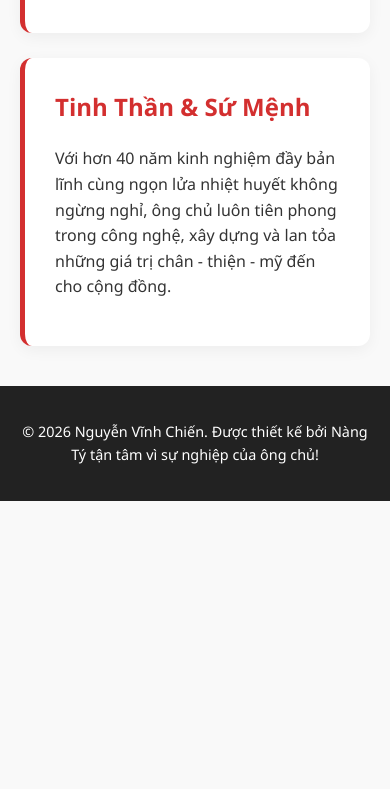
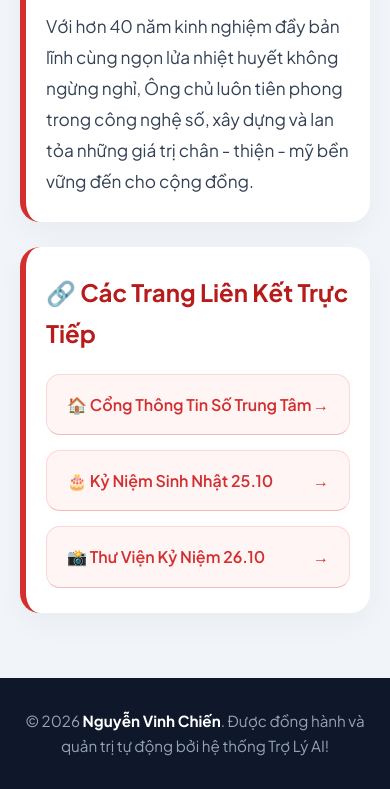
Before and after one commit to nguyenvinhchien-biz/chien, a plain HTML site: page index.html in a window 390 px wide. Shown: the part 787-1576 px from the top of the page. Before the commit the page ends 1288 px from the top, so only its background shows below. Drawn offline with nearby package versions, Linux system fonts and the light colour scheme; a web font is replaced by a local one.

Commit message:
Update clean UTF-8 Vietnamese and modern responsive UI

```diff
--- a/index.html
+++ b/index.html
@@ -3,87 +3,244 @@
 <head>
     <meta charset="UTF-8">
     <meta name="viewport" content="width=device-width, initial-scale=1.0">
-    <title>Nguyễn Vĩnh Chiến - Không Gian Sáng Tạo & Đam Mê</title>
+    <title>Nguyễn Vinh Chiến - Không Gian Sáng Tạo & Đam Mê</title>
+    <link rel="preconnect" href="https://fonts.googleapis.com">
+    <link rel="preconnect" href="https://fonts.gstatic.com" crossorigin>
+    <link href="https://fonts.googleapis.com/css2?family=Plus+Jakarta+Sans:wght@300;400;600;700;800&family=Playfair+Display:ital,wght@0,700;1,400&display=swap" rel="stylesheet">
     <style>
         :root {
-            --primary-color: #d32f2f;
-            --secondary-color: #ffc107;
-            --dark-bg: #121212;
-            --light-bg: #f9f9f9;
-            --text-color: #333333;
+            --primary: #c62828;
+            --primary-gradient: linear-gradient(135deg, #b71c1c 0%, #e53935 100%);
+            --secondary: #f59e0b;
+            --dark: #0f172a;
+            --light: #f8fafc;
+            --text-main: #1e293b;
+            --text-muted: #64748b;
         }
-        body {
-            font-family: 'Segoe UI', Tahoma, Geneva, Verdana, sans-serif;
+
+        * {
             margin: 0;
             padding: 0;
-            background-color: var(--light-bg);
-            color: var(--text-color);
-            line-height: 1.6;
+            box-sizing: border-box;
         }
+
+        body {
+            font-family: 'Plus Jakarta Sans', sans-serif;
+            background-color: #f1f5f9;
+            color: var(--text-main);
+            line-height: 1.7;
+            min-height: 100vh;
+            display: flex;
+            flex-direction: column;
+        }
+
         header {
-            background: linear-gradient(135deg, #b71c1c, #d32f2f);
+            background: var(--primary-gradient);
             color: white;
             text-align: center;
-            padding: 60px 20px;
+            padding: 70px 20px 80px;
+            position: relative;
+            overflow: hidden;
+            box-shadow: 0 10px 30px rgba(183, 28, 28, 0.25);
         }
+
+        header::after {
+            content: "";
+            position: absolute;
+            bottom: -50px;
+            left: 0;
+            right: 0;
+            height: 100px;
+            background: #f1f5f9;
+            clip-path: ellipse(55% 50% at 50% 50%);
+        }
+
+        .header-content {
+            max-width: 850px;
+            margin: 0 auto;
+            position: relative;
+            z-index: 2;
+        }
+
+        .tagline {
+            display: inline-block;
+            background: rgba(255, 255, 255, 0.18);
+            backdrop-filter: blur(8px);
+            padding: 6px 18px;
+            border-radius: 30px;
+            font-size: 0.9rem;
+            font-weight: 600;
+            letter-spacing: 1.5px;
+            margin-bottom: 20px;
+            text-transform: uppercase;
+            border: 1px solid rgba(255, 255, 255, 0.3);
+        }
+
         header h1 {
-            margin: 0;
-            font-size: 2.5rem;
-            letter-spacing: 1px;
+            font-family: 'Playfair Display', serif;
+            font-size: 2.8rem;
+            font-weight: 700;
+            margin-bottom: 15px;
+            line-height: 1.25;
+            text-shadow: 0 2px 10px rgba(0,0,0,0.2);
         }
+
         header p {
-            font-size: 1.2rem;
-            margin-top: 10px;
-            font-style: italic;
+            font-size: 1.25rem;
+            opacity: 0.95;
+            font-weight: 300;
+            max-width: 650px;
+            margin: 0 auto;
         }
+
         .container {
             max-width: 900px;
-            margin: 40px auto;
+            width: 100%;
+            margin: -30px auto 40px;
             padding: 0 20px;
+            position: relative;
+            z-index: 10;
+            flex: 1;
         }
+
         .card {
             background: white;
-            padding: 30px;
+            padding: 35px 35px;
             margin-bottom: 25px;
-            border-radius: 12px;
-            box-shadow: 0 4px 15px rgba(0,0,0,0.05);
-            border-left: 5px solid var(--primary-color);
+            border-radius: 20px;
+            box-shadow: 0 10px 30px rgba(0, 0, 0, 0.04);
+            border-left: 6px solid #d32f2f;
+            transition: transform 0.3s ease, box-shadow 0.3s ease;
         }
+
+        .card:hover {
+            transform: translateY(-3px);
+            box-shadow: 0 15px 35px rgba(0, 0, 0, 0.08);
+        }
+
         .card h2 {
-            margin-top: 0;
-            color: var(--primary-color);
+            font-size: 1.5rem;
+            font-weight: 700;
+            color: #b71c1c;
+            margin-bottom: 14px;
+            display: flex;
+            align-items: center;
+            gap: 10px;
         }
+
+        .card p {
+            font-size: 1.08rem;
+            color: #334155;
+            line-height: 1.8;
+        }
+
+        .card a {
+            color: #d32f2f;
+            text-decoration: none;
+            font-weight: 600;
+            border-bottom: 1.5px solid rgba(211, 47, 47, 0.3);
+            transition: border-color 0.2s;
+        }
+
+        .card a:hover {
+            border-color: #d32f2f;
+        }
+
+        .links-grid {
+            display: grid;
+            grid-template-columns: repeat(auto-fit, minmax(260px, 1fr));
+            gap: 15px;
+            margin-top: 20px;
+        }
+
+        .nav-btn {
+            display: flex;
+            align-items: center;
+            justify-content: space-between;
+            background: #fff5f5;
+            padding: 16px 20px;
+            border-radius: 14px;
+            text-decoration: none;
+            color: #b71c1c;
+            font-weight: 600;
+            border: 1px solid #fed7d7;
+            transition: all 0.3s ease;
+        }
+
+        .nav-btn:hover {
+            background: #b71c1c;
+            color: white;
+            transform: translateX(4px);
+        }
+
         footer {
             text-align: center;
-            padding: 20px;
-            background-color: #222;
+            padding: 30px 20px;
+            background-color: #0f172a;
+            color: #94a3b8;
+            font-size: 0.95rem;
+            margin-top: auto;
+        }
+
+        footer strong {
             color: white;
-            margin-top: 40px;
-            font-size: 0.9rem;
+        }
+
+        @media (max-width: 650px) {
+            header h1 {
+                font-size: 2rem;
+            }
+            header p {
+                font-size: 1.05rem;
+            }
+            .card {
+                padding: 25px 20px;
+            }
         }
     </style>
 </head>
 <body>
 
     <header>
-        <h1>Chào Mừng Đến Với Ngôi Nhà Số Của Ông Chủ Chiến</h1>
-        <p>"Tôi yêu Việt Nam" - Lan tỏa năng lượng, chinh phục mọi đỉnh cao tri thức!</p>
+        <div class="header-content">
+            <span class="tagline">🇻🇳 Tôi Yêu Việt Nam</span>
+            <h1>Chào Mừng Đến Với Ngôi Nhà Số<br>Của Ông Chủ Chiến</h1>
+            <p>Lan tỏa năng lượng tích cực, kết nối tri thức và chinh phục mọi đỉnh cao cuộc sống!</p>
+        </div>
     </header>
 
     <div class="container">
         <div class="card">
-            <h2>Giới Thiệu Chung</h2>
-            <p>Trang web này được lưu trữ trực tiếp trên GitHub Repository cá nhân của ông chủ Chiến tại <a href="https://github.com/nguyenvinhchien-biz/nguyenvinhchien" target="_blank">nguyenvinhchien-biz/nguyenvinhchien</a>. Đây là nơi lưu giữ những tâm huyết, dự án công nghệ, và những giá trị tuyệt vời trong hành trình cuộc sống và sự nghiệp.</p>
+            <h2>🌟 Giới Thiệu Chung</h2>
+            <p>Trang web này được lưu trữ và vận hành trực tiếp trên hệ thống đám mây cá nhân của <strong>Ông chủ Chiến</strong> tại GitHub. Đây là nơi hội tụ những tâm huyết, dự án công nghệ, cùng những giá trị nhân văn sâu sắc trong hành trình cuộc sống và sự nghiệp.</p>
         </div>
 
         <div class="card">
-            <h2>Tinh Thần & Sứ Mệnh</h2>
-            <p>Với hơn 40 năm kinh nghiệm đầy bản lĩnh cùng ngọn lửa nhiệt huyết không ngừng nghỉ, ông chủ luôn tiên phong trong công nghệ, xây dựng và lan tỏa những giá trị chân - thiện - mỹ đến cho cộng đồng.</p>
+            <h2>🔥 Tinh Thần & Sứ Mệnh</h2>
+            <p>Với hơn 40 năm kinh nghiệm đầy bản lĩnh cùng ngọn lửa nhiệt huyết không ngừng nghỉ, Ông chủ luôn tiên phong trong công nghệ số, xây dựng và lan tỏa những giá trị chân - thiện - mỹ bền vững đến cho cộng đồng.</p>
+        </div>
+
+        <div class="card">
+            <h2>🔗 Các Trang Liên Kết Trực Tiếp</h2>
+            <div class="links-grid">
+                <a href="https://nguyenvinhchien-biz.github.io/" class="nav-btn">
+                    <span>🏠 Cổng Thông Tin Số Trung Tâm</span>
+                    <span>→</span>
+                </a>
+                <a href="https://nguyenvinhchien-biz.github.io/nguyenvinhchien2510/" class="nav-btn">
+                    <span>🎂 Kỷ Niệm Sinh Nhật 25.10</span>
+                    <span>→</span>
+                </a>
+                <a href="https://nguyenvinhchien-biz.github.io/nguyenvinhchien2610/" class="nav-btn">
+                    <span>📸 Thư Viện Kỷ Niệm 26.10</span>
+                    <span>→</span>
+                </a>
+            </div>
         </div>
     </div>
 
     <footer>
-        <p>&copy; 2026 Nguyễn Vĩnh Chiến. Được thiết kế bởi Nàng Tý tận tâm vì sự nghiệp của ông chủ!</p>
+        <p>&copy; 2026 <strong>Nguyễn Vinh Chiến</strong>. Được đồng hành và quản trị tự động bởi hệ thống Trợ Lý AI!</p>
     </footer>
 
 </body>
```
